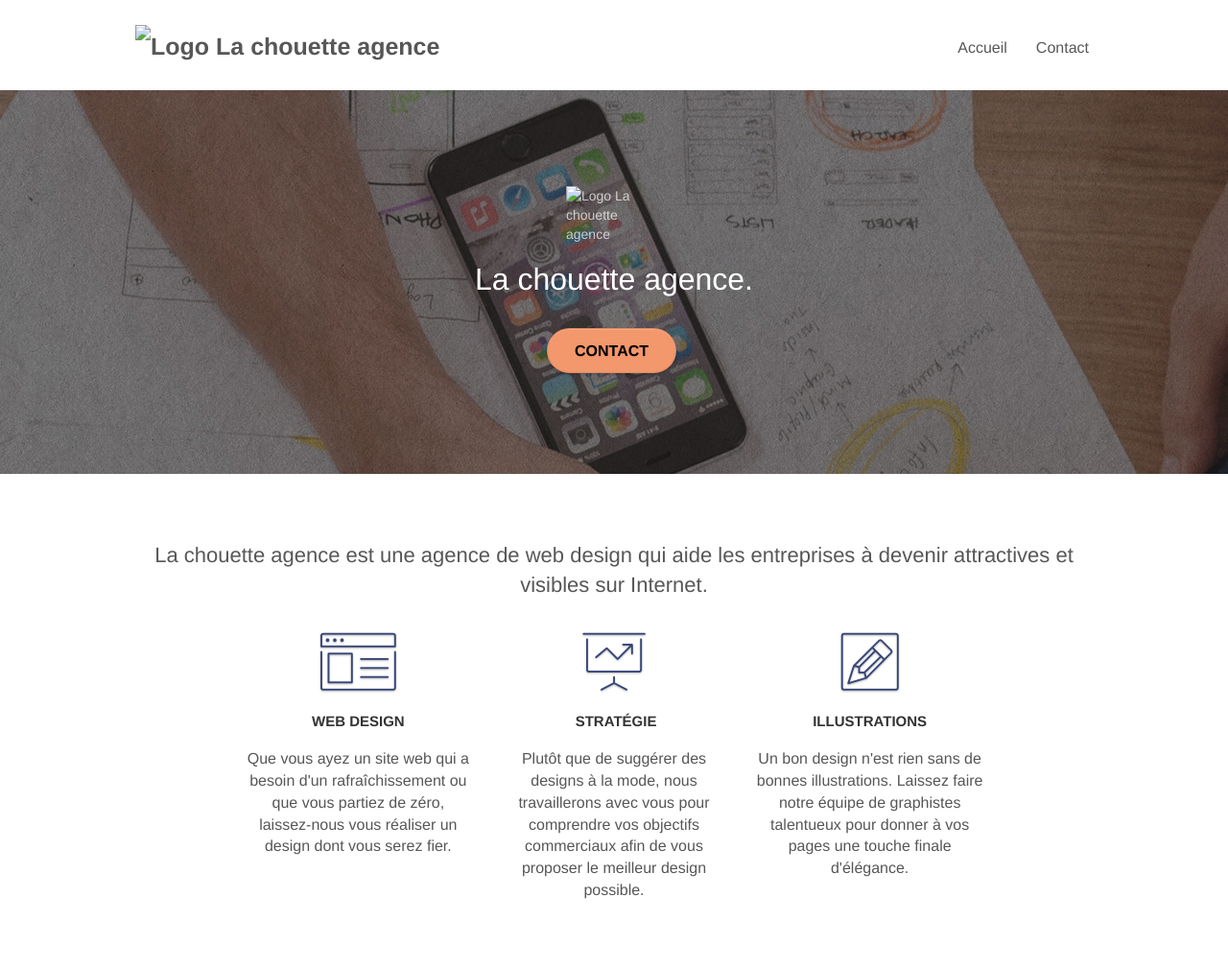
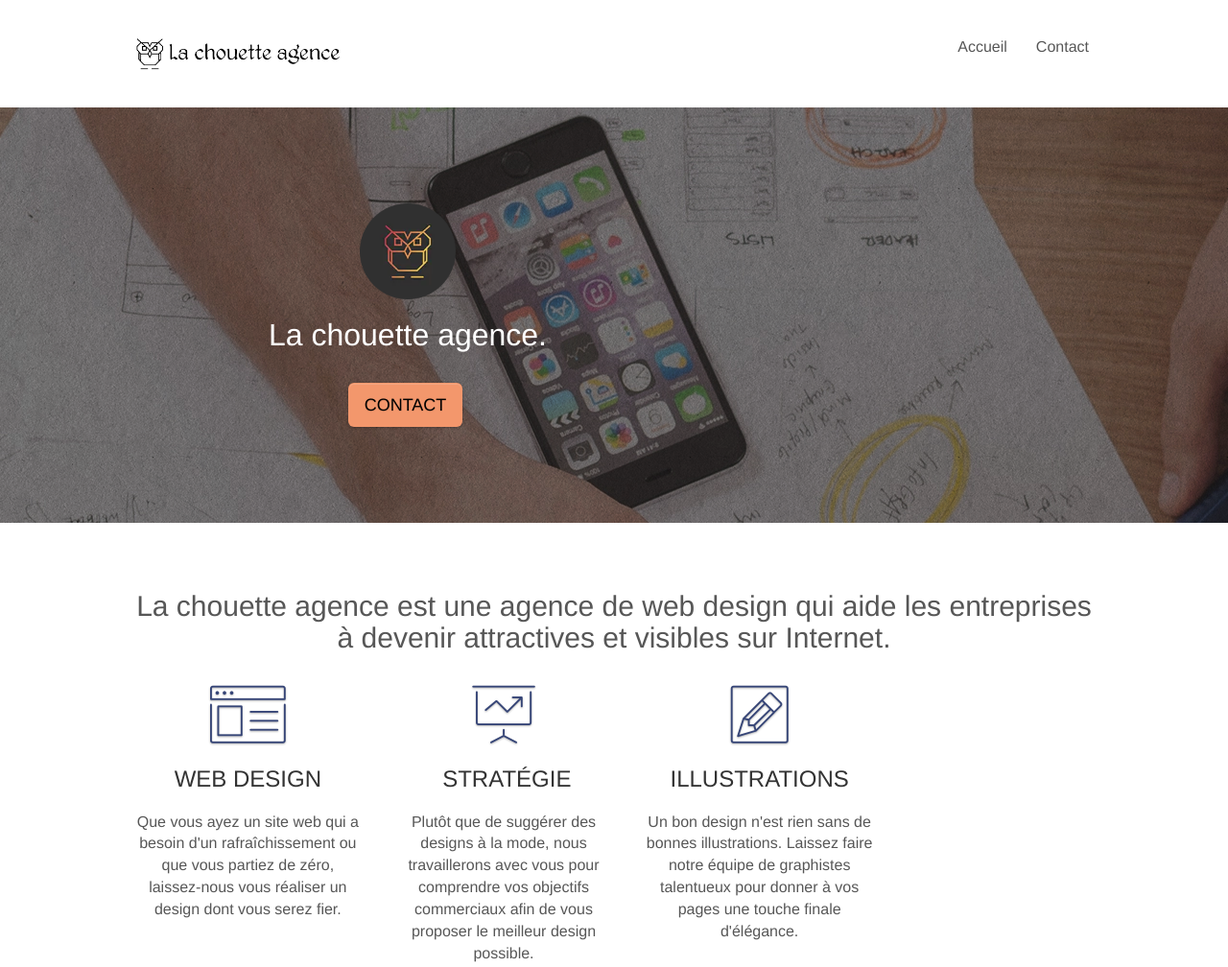
Before and after one commit to GwenaelMarconnot/La-chouette-agence, a plain HTML site: page index.html in a window 1280 px wide. Shown: the top 1008 px of the page at 96% size. Drawn offline with nearby package versions, Linux system fonts and the light colour scheme; files that its build step writes are made by us from their sources.

Commit message:
correction

```diff
--- a/index.html
+++ b/index.html
@@ -2,46 +2,32 @@
 <html lang="fr">
 <head>
     <meta charset="utf-8">
-    <meta name="viewport" content="width=device-width, initial-scale=1.0, viewport-fit=cover">
+    <meta name="keywords" content="seo, google, site web, site internet, agence design lyon, Entreprise webdesign Lyon, création webdesign lyon, Lyon, agence chouette agence">
+	<link rel="stylesheet" type="text/css" href="style.css">
+    <meta name="description" content="Nous réalisons sur-mesure et avec nos clients des design et nous aidons les entreprises à avoir une meilleure visibilité sur internet">
+    <link rel="shortcut icon" type="image/webp" href="favicon.webp">
+    <title>La chouette agence - Agence de Wedesign sur Lyon</title>
 
-<!-- Logo, titre et description du site -->
 
-	<title>Accueil - La chouette agence - Agence de WEBDESIGN basé à Lyon</title>
-	<meta name="keywords" content="La chouette agence, design, designer, webdesign, conception, site web personnalisé, Lyon, Auvergne Rhône-Alpes" >
-    <meta name="description" content="Entreprise basé à Lyon, vous accompagnant dans la création de votre site WEB au design personnalisé, réalisé par des professionels du WEBDESIGN">
-	<link rel="shortcut icon" type="image/png" href="favicon.jpg">
-	<link rel="canonical" href="https://matt3806.github.io/P4_02_code-source/" />
+	<!-- Les scripts et feuilles CSS-->
+	<script src="https://use.fontawesome.com/releases/v5.12.0/js/all.js"></script>
+	<link rel="stylesheet" type="text/css" href="./css/bootstrap.css" >
+	<link rel="stylesheet" type="text/css" href="./css/font-awesome.css" >
+	<link rel="stylesheet" type="text/css" href="./css/et-line.css" >
 
-<!-- fin Logo titre et description du site -->
-
-<!-- link des feuilles de style-->
-
-	<!--<link rel="stylesheet" type="text/css" href="./css/bootstrap.css">-->
-	<!-- Latest compiled and minified CSS -->
-	<link rel="stylesheet" href="https://maxcdn.bootstrapcdn.com/bootstrap/3.3.5/css/bootstrap.min.css">
-	<!--<link rel="stylesheet" type="text/css" href="./css/font-awesome.css">-->
-	<!--<link rel="stylesheet" type="text/css" href="./css/font-awesome-min.css">-->
-	<script src="https://kit.fontawesome.com/5de27bfde3.js" crossorigin="anonymous"></script>
-	<!--<link rel="stylesheet" type="text/css" href="./css/et-line.css">-->
-	<link rel="stylesheet" type="text/css" href="./css/et-line-min.css">
-	<!--<link rel="stylesheet" type="text/css" href="style.css">-->
-	<link rel="stylesheet" type="text/css" href="style-min.css">
-
-<!-- Fin link des feuilles de style-->
+	<!-- Fin liste des scripts et feuilles CSS -->
 
 <!-- Analytics -->
 
-<!-- Global site tag (gtag.js) - Google Analytics -->
-<script async src="https://www.googletagmanager.com/gtag/js?id=G-H02QVTVQD8"></script>
 <script>
-  window.dataLayer = window.dataLayer || [];
-  function gtag(){dataLayer.push(arguments);}
-  gtag('js', new Date());
+	window.dataLayer = window.dataLayer || [];
+	function gtag(){dataLayer.push(arguments);}
+	gtag('js', new Date());
 
-  gtag('config', 'G-H02QVTVQD8');
-</script>
+	gtag('config', 'G-R14EQNMWY8');
+  </script>
 
-<!-- Analytics END -->
+  <!-- Analytics END -->
 
 </head>
 <body>
@@ -54,7 +40,7 @@
 
 		<nav class="navbar row">
 			<div class="navbar-header">
-				<a class="navbar-brand" href="index.html"><img src="img/la-chouette-agence.png" alt="Logo La chouette agence" height="40" /></a>
+				<a class="navbar-brand" href="index.html"><img src="img/la-chouette-agence.webp" alt="Logo La chouette agence" height="40" /></a>
 				<button id="nav-toggle" type="button" class="ui-navbar-toggle navbar-toggle" data-toggle="collapse" data-target=".navbar-1">
 					<span class="sr-only">Toggle navigation</span><span class="icon-bar"></span><span class="icon-bar"></span><span class="icon-bar"></span>
 				</button>
@@ -81,12 +67,12 @@
 	<div class="container bloc-lg">
 		<div class="row tight-width-whitespace">
 			<div class="col-sm-12">
-				<img src="img/logo.png" class="center-block image-resize-mode" width="100" alt="Logo La chouette agence" />
+				<img src="img/logo.webp" class="center-block image-resize-mode" width="100" alt="Logo La chouette agence" />
 				<h1 class="text-center hero-bloc-text tc-white ">
 					La chouette agence.
 				</h1>
 				<div class="text-center">
-					<a href="page2.html" class="btn btn-lg btn-clean btn-rd cta-hero btn-atomic-tangerine" id="cta-hero" aria-label="aller à la page de contact">Contact</a>
+					<a href="contact.html" class="btn btn-lg btn-clean btn-rd cta-hero btn-atomic-tangerine" id="cta-hero" aria-label="aller à la page de contact">Contact</a>
 				</div>
 			</div>
 		</div>
```
